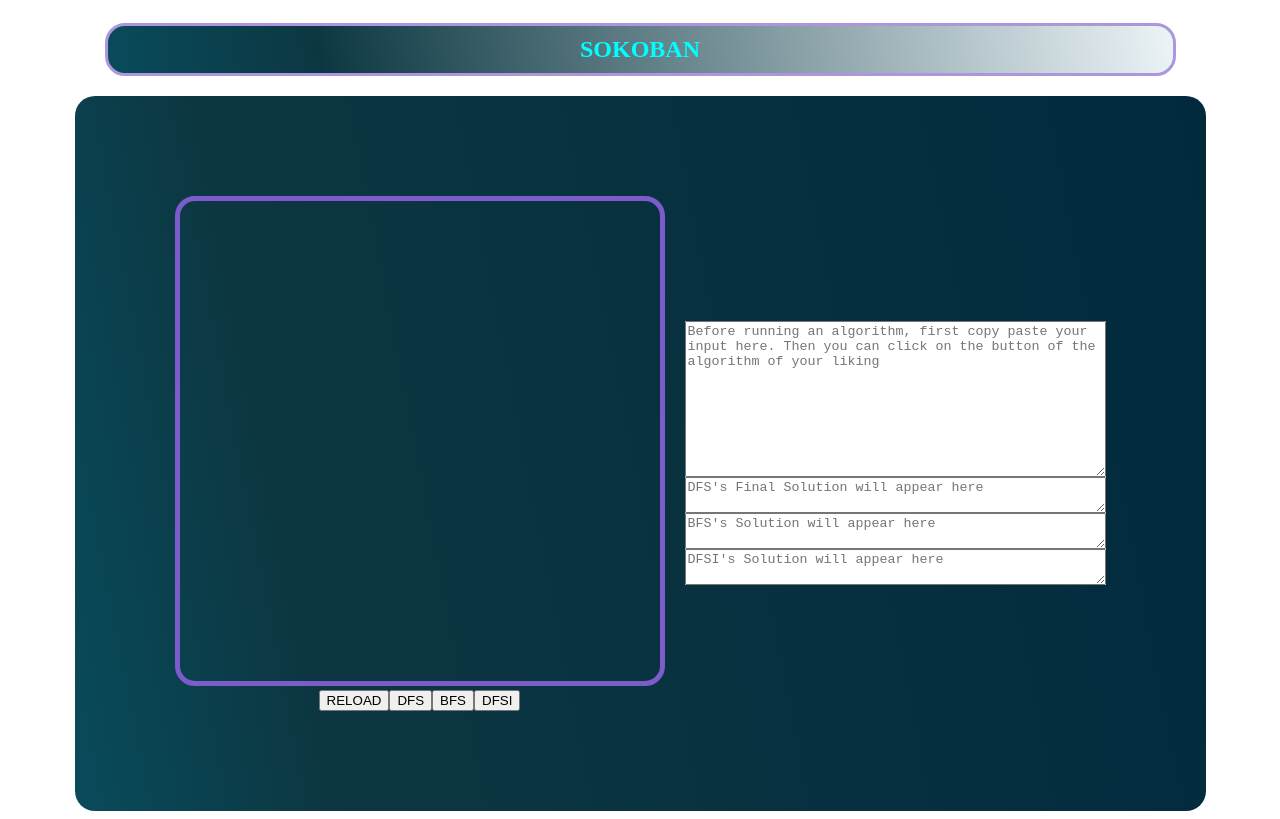
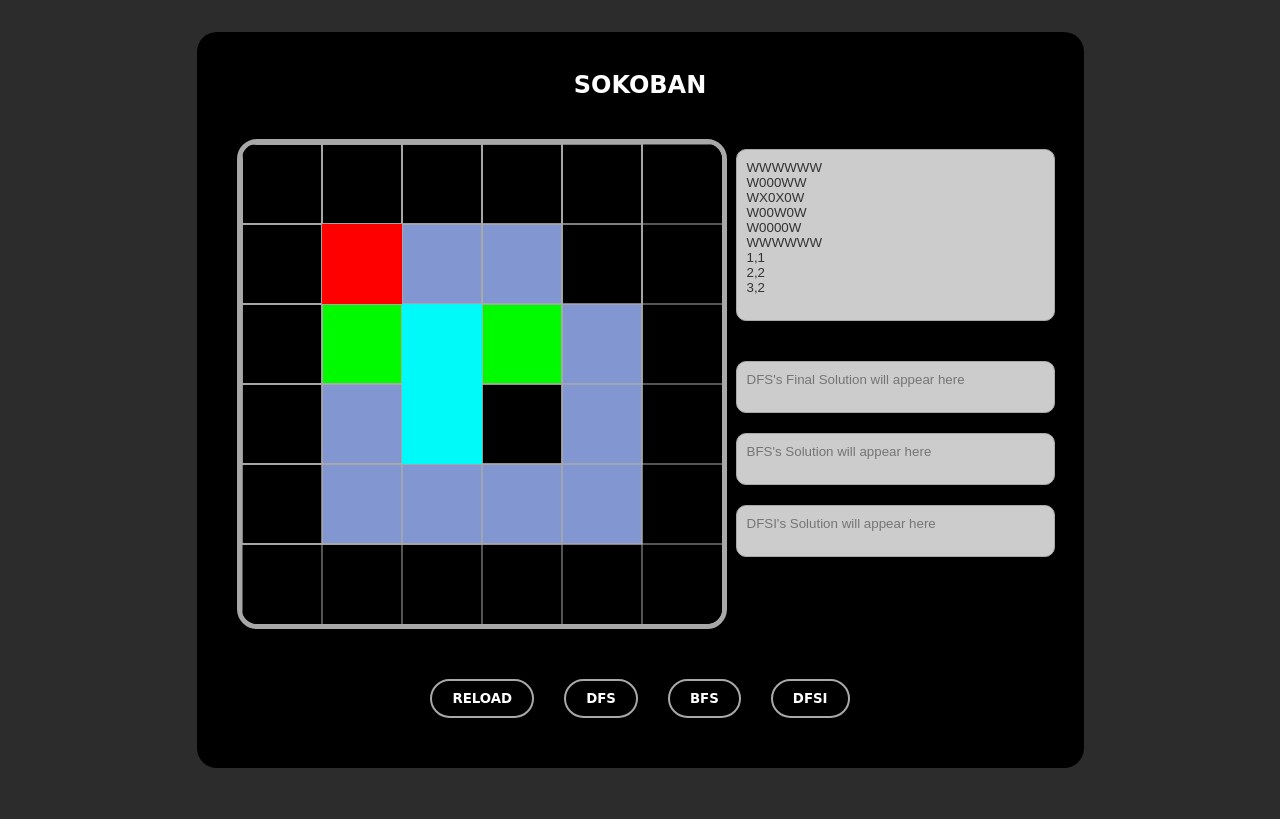
Before and after one commit to EdinsonUwU/SOKOBAN, a website with bundled scripts: page public/index.html in a window 1280 px wide. Built offline with nearby package versions, Linux system fonts and the light colour scheme.

Commit message:
better awaiting time between turns, better style

```diff
--- a/public/css/style.css
+++ b/public/css/style.css
@@ -1,72 +1,130 @@
-.canvas-class {
-    color: rgb(131, 131, 201);
-    border: 5px solid #7c5bca;
-    border-radius: 20px;
-}
-
+/* Background and Body */
 body {
     text-align: center;
     display: flex;
     flex-direction: column;
-    min-height: 90vh;
+    min-height: 100vh;
     align-items: center;
     justify-content: center;
-    background-image: linear-gradient(79deg, #ffffff, #ffffff 20%, #ffffff);
-
+    background-color:#2c2c2c;
+    color: #f0f0f0;
+    margin: 0;
+    padding: 0;
+    font-family: 'Arial', sans-serif;
 }
 
+/* Header */
+h2 {
+    font-family: "Lucida Handwriting", cursive;
+    color: #ffffff;
+    margin-bottom: 20px;
+}
 
+/* Canvas */
+.canvas-class {
+    border: 5px solid hsl(0, 0%, 66%);
+    border-radius: 20px;
+}
 
-h2,
-.button-run,
-.button-dfs,
-.button-bfs,
-.button-bfsi {
-    font-family: "Lucida Handwriting";
-    border: 3px solid  rgb(172, 151, 221);
-    background-color: white;
-    padding: 10px;
+/* Buttons */
+.button-reload-class,
+.button-dfs-class,
+.button-bfs-class,
+.button-dfsi-class {
+    font-family: 'Lucida Handwriting', cursive;
+    border: 2px solid rgb(169, 169, 169);
+    background-color:rgba(0, 0, 0, 1);
+    padding: 10px 20px;
     border-radius: 20px;
     cursor: pointer;
-    color: aqua;
-    margin-right:30px;
-    margin-left: 30px;
-    margin-top: 15px;
+    color: #ffffff;
+    margin: 10px;
     font-weight: bold;
-    background-image: linear-gradient(79deg, #094b5b, #0c3742 20%, #ecf4f7);
+    transition: background-color 0.3s, transform 0.3s;
+}
+
+.button-reload-class:hover,
+.button-dfs-class:hover,
+.button-bfs-class:hover,
+.button-dfsi-class:hover {
+    background-color: #0c3742;
+    transform: scale(1.05);
+}
+
+/* Containers */
+.big-container {
+    display: flex;
+    flex-direction: column;
+    align-items: center;
+    justify-content: center;
+    padding: 20px;
+    border-radius: 20px;
+    background: rgba(0, 0, 0, 1);
 }
 
 .div-buttons-class {
     display: flex;
     justify-content: center;
-    /* background-image: linear-gradient(79deg, #77c6da, #57d8f8 20%, #15a7eb); */
+    flex-wrap: wrap;
+    gap: 10px;
 }
 
-
-.div-texts-class {
-    display: grid;
+.div-output-texts-class {
+    display: flex;
     flex-direction: column;
-    min-height: 10vh;
     align-items: center;
     justify-content: center;
-    background-image: linear-gradient(79deg, #77c6da, #57d8f8 20%, #b6c7cf);
+    background: rgba(0, 0, 0, 0.2);
+    padding: 10px;
+    border-radius: 10px;
+    margin-top: 10px;
+    width: 100%;
 }
 
-.div-canvas-and-buttons-class{
-    flex-direction: column;
-    min-height: 10vh;
+.div-canvas-and-textarea-class {
+    display: flex;
+    flex-direction: row;
+    align-items: flex-start;
+    justify-content: center;
+    gap: 20px;
+    margin-bottom: 20px;
+}
+
+.div-canvas-class {
+    display: flex;
     align-items: center;
     justify-content: center;
-
 }
 
-.div-body-class{
+.div-textarea-class {
     display: flex;
-    gap: 20px;
-    flex-direction: row;
-    padding: 100px;
+    flex-direction: column;
     align-items: center;
     justify-content: center;
-    background-image: linear-gradient(79deg, #094b5b, #0c3742 20%, #012a3d);
+}
+
+/* Main Content Layout */
+.div-body-class {
+    display: flex;
+    flex-direction: column;
+    align-items: center;
+    justify-content: center;
+    background: rgba(0, 0, 0, 1);
+    padding: 20px;
     border-radius: 20px;
+    gap: 20px;
 }
+
+/* Textarea */
+textarea {
+    width: 100%;
+    max-width: 300px;
+    border-radius: 10px;
+    border: 1px solid rgb(169, 169, 169);
+    padding: 10px;
+    font-family: 'Arial', sans-serif;
+    margin: 10px 0;
+    resize: none;
+    background: rgba(255, 255, 255, 0.8);
+    color: #333;
+}
--- a/public/index.html
+++ b/public/index.html
@@ -1,44 +1,63 @@
 <!DOCTYPE html>
-<html>
+<html lang="en">
 
 <head>
+    <meta charset="UTF-8">
+    <meta name="viewport" content="width=device-width, initial-scale=1.0">
     <link rel="stylesheet" href="/css/style.css">
+    <title>Sokoban</title>
 </head>
 
 <body>
     <div class="big-container">
-        <div class="header-container">
+        <!-- Header Section -->
+        <header class="header-container">
             <h2>SOKOBAN</h2>
-        </div>
-        <div class="div-body-class">
-            <div class="div-canvas-and-buttons-class">
+        </header>
+
+        <!-- Main Content Section -->
+        <main class="div-body-class">
+            <div class="div-canvas-and-textarea-class">
                 <div class="div-canvas-class">
                     <canvas class="canvas-class" id="canvas"></canvas>
-                    <br />
                 </div>
-                <div class="div-buttons-class">
-                    <button class="button-reload-class" id="button-reload">RELOAD</button>
-                    <button class="button-dfs-class" id="button-dfs">DFS</button>
-                    <button class="button-bfs-class" id="button-bfs">BFS</button>
-                    <button class="button-dfsi-class" id="button-dfsi">DFSI</button>
+                <div class="div-textarea-class">
+                    <textarea id="textarea" name="textarea" rows="10" cols="30"
+                        placeholder='Before running an algorithm, first copy paste your input here. Then you can click on the button of the algorithm of your liking.'>
+WWWWWW
+W000WW
+WX0X0W
+W00W0W
+W0000W
+WWWWWW
+1,1
+2,2
+3,2</textarea>
+
+                    <!-- Output Textareas -->
+                    <div class="div-output-texts-class">
+                        <textarea id="dfs-output" name="dfs-output" rows="2" cols="30"
+                            placeholder="DFS's Final Solution will appear here"></textarea>
+                        <textarea id="bfs-output" name="bfs-output" rows="2" cols="30"
+                            placeholder="BFS's Solution will appear here"></textarea>
+                        <textarea id="dfsi-output" name="dfsi-output" rows="2" cols="30"
+                            placeholder="DFSI's Solution will appear here"></textarea>
+                    </div>
                 </div>
             </div>
 
-            <div class="div-texts-class">
-                <textarea id="textarea" name="textarea" rows="10" cols="50"
-                    placeholder="Before running an algorithm, first copy paste your input here. Then you can click on the button of the algorithm of your liking"></textarea>
-                <textarea id="dfs-output" name="dfs-output" rows="2" cols="50"
-                    placeholder="DFS's Final Solution will appear here"></textarea>
-                <textarea id="bfs-output" name="bfs-output" rows="2" cols="50"
-                placeholder="BFS's Solution will appear here"></textarea>
-                <textarea id="dfsi-output" name="dfsi-output" rows="2" cols="50"
-                placeholder="DFSI's Solution will appear here"></textarea>
+            <!-- Buttons Section -->
+            <div class="div-buttons-class">
+                <button class="button-reload-class" id="button-reload">RELOAD</button>
+                <button class="button-dfs-class" id="button-dfs">DFS</button>
+                <button class="button-bfs-class" id="button-bfs">BFS</button>
+                <button class="button-dfsi-class" id="button-dfsi">DFSI</button>
             </div>
+        </main>
+    </div>
 
-        </div>
-    </div>
+    <!-- Main JavaScript File -->
     <script type="module" src="/source/main.js"></script>
-
 </body>
 
 </html>
--- a/public/source/bfs.js
+++ b/public/source/bfs.js
@@ -30,7 +30,7 @@ export async function bfs(canvas, matrix, initial_state) {
             paint_new_state(canvas, matrix, [node.state.boxes_position, [node.state.agent_position.row, node.state.agent_position.column]]);
 
             //Sleep for 3 seconds
-            await new Promise((r) => setTimeout(r, 0));
+            await new Promise((r) => setTimeout(r, 25));
 
             if (check_end(matrix, node)) {
                 console.log("Path found: ", ...path, " ending on node: ", node)
--- a/public/source/dfs.js
+++ b/public/source/dfs.js
@@ -29,7 +29,7 @@ export async function dfs(canvas, matrix, initial_state) {
             paint_new_state(canvas, matrix, [node.state.boxes_position, [node.state.agent_position.row, node.state.agent_position.column]]);
 
             //Sleep for 3 seconds
-            await new Promise((r) => setTimeout(r, 0));
+            await new Promise((r) => setTimeout(r, 25));
 
             if (check_end(matrix, node)) {
 
--- a/public/source/dfsi.js
+++ b/public/source/dfsi.js
@@ -36,7 +36,7 @@ export async function dfsi(canvas, matrix, initial_state) {
                 paint_new_state(canvas, matrix, [node.state.boxes_position, [node.state.agent_position.row, node.state.agent_position.column]]);
 
                 //Sleep for 3 seconds
-                await new Promise((r) => setTimeout(r, 0));
+                await new Promise((r) => setTimeout(r, 25));
 
                 if (check_end(matrix, node)) {
                     console.log("Path found: ", ...path, " ending on node: ", node)
--- a/public/source/paint_world.js
+++ b/public/source/paint_world.js
@@ -13,9 +13,11 @@ export function repaint_matrix(canvas, matrix) {
   var canvasHeight = canvas.height;
   var peaceBetwenCells = canvasWidth / numberOfCells;
 
+
+
   for (var i = 0; i < numberOfCells; i++) {
     for (var j = 0; j < numberOfCells; j++) {
-      try{
+      try {
         if (matrix[i][j] == "W") {
           canvasContext.fillStyle = "rgba(0, 0, 0)";
           canvasContext.fillRect(
@@ -36,11 +38,45 @@ export function repaint_matrix(canvas, matrix) {
           canvasContext.fillStyle = "rgba(130, 150, 210)";
           canvasContext.fillRect(j * peaceBetwenCells, i * peaceBetwenCells, peaceBetwenCells, peaceBetwenCells);
         }
-      }catch{
+      } catch {
         canvasContext.fillStyle = "rgba(50, 50, 50)";
         canvasContext.fillRect(j * peaceBetwenCells, i * peaceBetwenCells, peaceBetwenCells, peaceBetwenCells);
 
       }
+
+    }
+  }
+  for (var i = 0; i < numberOfCells; i++) {
+    for (var j = 0; j <= numberOfCells; j++) {
+      canvasContext.strokeStyle = "rgb(169, 169, 169)";
+      // Define a new path
+      canvasContext.beginPath();
+
+      // Set a start-point
+      canvasContext.moveTo(i * peaceBetwenCells, 0);
+
+      // Set an end-point
+      canvasContext.lineTo(i * peaceBetwenCells, j * peaceBetwenCells,);
+
+      // Stroke it (Do the Drawing)
+      canvasContext.stroke();
+
+    }
+  }
+  for (var i = 0; i < numberOfCells; i++) {
+    for (var j = 0; j <= numberOfCells; j++) {
+      canvasContext.strokeStyle = "rgb(169, 169, 169)";
+      // Define a new path
+      canvasContext.beginPath();
+
+      // Set a start-point
+      canvasContext.moveTo(0, i * peaceBetwenCells);
+
+      // Set an end-point
+      canvasContext.lineTo(j * peaceBetwenCells, i * peaceBetwenCells,);
+
+      // Stroke it (Do the Drawing)
+      canvasContext.stroke();
 
     }
   }
@@ -71,7 +107,6 @@ export function paint_new_state(canvas, matrix, state) {
       peaceBetwenCells
     );
   }
-
   //paint agent
   canvasContext.fillStyle = "rgba(255, 0, 0)";
   canvasContext.fillRect(
```
